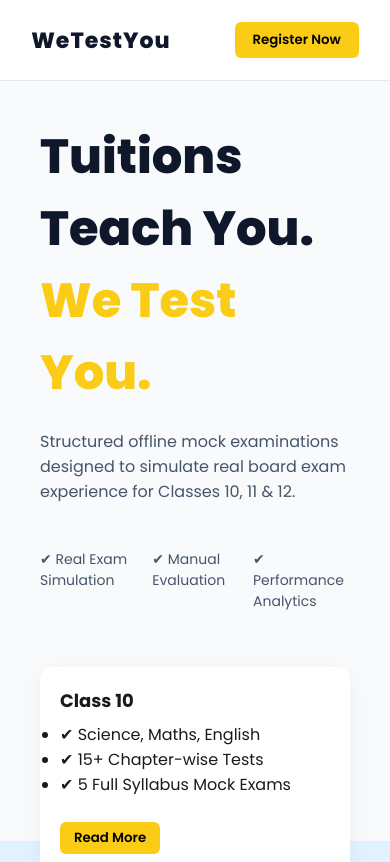
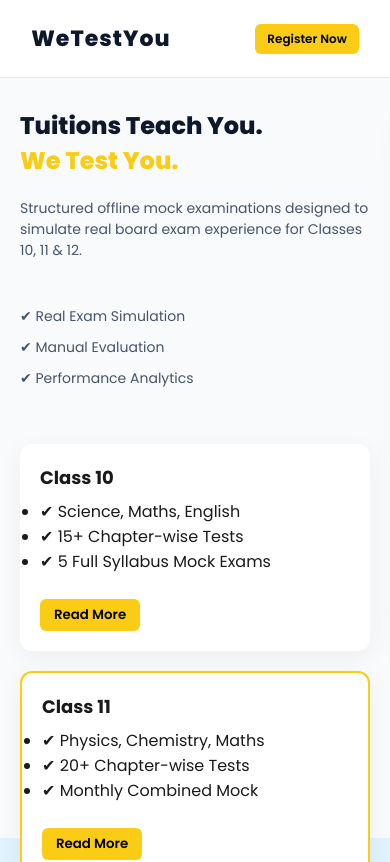
Before and after one commit to gitsparthiv/we_test_you, a React (Vite) app: page / in a window 390 px wide. Shown: the top 862 px of the page. Built offline with nearby package versions, Linux system fonts and the light colour scheme.

Commit message:
Made FrontPage responsive

```diff
--- a/src/components/FrontPage.css
+++ b/src/components/FrontPage.css
@@ -232,3 +232,105 @@
   font-weight: 600;
   text-align: center;
 }
+
+/* ============================= */
+/* EXTRA RESPONSIVENESS FIXES    */
+/* ============================= */
+
+/* Prevent horizontal scroll everywhere */
+html, body {
+  overflow-x: hidden;
+}
+
+/* Make hero section wrap safely */
+.hero-section {
+  flex-wrap: wrap;
+}
+
+/* Large Tablets */
+@media (max-width: 1024px) {
+  .hero-section {
+    gap: 40px;
+  }
+
+  .hero-left h1 {
+    font-size: 40px;
+  }
+
+  .features {
+    flex-wrap: wrap;
+    gap: 10px;
+  }
+}
+
+/* Tablets */
+@media (max-width: 900px) {
+  .hero-section {
+    flex-direction: column;
+    align-items: center;
+  }
+
+  .hero-left {
+    width: 100%;
+  }
+
+  .hero-left p {
+    max-width: 100%;
+  }
+
+  .hero-right {
+    width: 100%;
+    max-width: 500px;
+  }
+
+  .cohorts {
+    flex-direction: column;
+  }
+
+  .cohort-card {
+    width: 100%;
+  }
+}
+
+/* Mobile Devices */
+@media (max-width: 600px) {
+  .navbar {
+    padding: 15px 20px;
+  }
+
+  .hero-section {
+    padding: 30px 20px;
+  }
+
+  .hero-left h1 {
+    font-size: 30px;
+  }
+
+  .hero-left p {
+    font-size: 14px;
+  }
+
+  .form-card {
+    padding: 25px;
+  }
+
+  .features {
+    flex-direction: column;
+  }
+}
+
+/* Small Phones */
+@media (max-width: 400px) {
+  .hero-left h1 {
+    font-size: 24px;
+  }
+
+  .logo {
+    font-size: 18px;
+  }
+
+  .admission-btn {
+    padding: 6px 12px;
+    font-size: 12px;
+  }
+}
```
